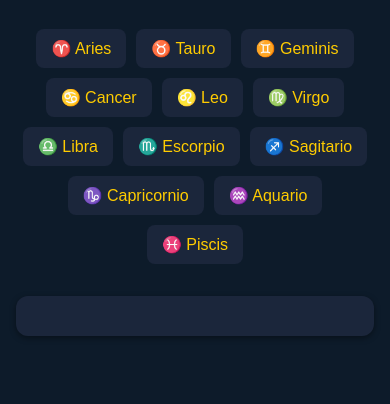
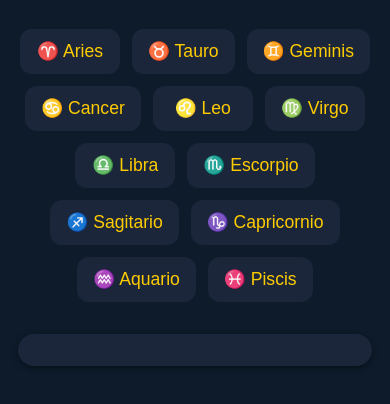
Before and after one commit to NicolasPerezUNLaSMN/astros, a plain HTML site: page index.html in a window 390 px wide. Shown: the part 116-520 px from the top of the page. Drawn offline with Linux system fonts and the light colour scheme.

Commit message:
Update index.html

```diff
--- a/index.html
+++ b/index.html
@@ -2,6 +2,7 @@
 <html lang="es">
 <head>
 <meta charset="UTF-8">
+<meta name="viewport" content="width=device-width, initial-scale=1.0">
 <title>Horóscopos del Día</title>
 <style>
 body {
@@ -14,26 +15,29 @@ body {
 }
 h1 {
   margin-bottom: 1em;
+  font-size: 2em;
 }
 .signs {
   display: flex;
   flex-wrap: wrap;
   justify-content: center;
-  gap: 10px;
+  gap: 12px;
   margin-bottom: 2em;
 }
 .sign-button {
   background: #1b263b;
   border: none;
-  padding: 10px 15px;
-  border-radius: 8px;
+  padding: 15px 20px;
+  border-radius: 12px;
   color: #ffcc00;
   cursor: pointer;
-  font-size: 16px;
+  font-size: 1.2em;
   transition: 0.2s;
   display: flex;
   align-items: center;
-  gap: 5px;
+  justify-content: center;
+  gap: 10px;
+  min-width: 120px;
 }
 .sign-button:hover {
   background: #415a77;
@@ -41,15 +45,43 @@ h1 {
 #horoscope {
   background: #1b263b;
   padding: 20px;
-  border-radius: 12px;
-  max-width: 600px;
+  border-radius: 16px;
+  max-width: 90%;
   margin: 0 auto;
   box-shadow: 0 2px 6px rgba(0,0,0,0.4);
+  font-size: 1.1em;
+  line-height: 1.5em;
+}
+#horoscope h2 {
+  font-size: 1.5em;
+  margin-bottom: 0.5em;
+}
+#horoscope p {
+  font-size: 1.1em;
 }
 #horoscope img {
-  width: 50px;
+  width: 60px;
+  max-width: 20%;
   vertical-align: middle;
   margin-right: 10px;
+}
+/* Responsive */
+@media (max-width: 480px) {
+  .sign-button {
+    font-size: 1.1em;
+    padding: 12px 16px;
+    min-width: 100px;
+  }
+  #horoscope {
+    padding: 16px;
+    font-size: 1em;
+  }
+  #horoscope h2 {
+    font-size: 1.3em;
+  }
+  #horoscope p {
+    font-size: 1em;
+  }
 }
 </style>
 </head>
@@ -66,7 +98,7 @@ const day = today.getDate();
 const month = today.getMonth() + 1;
 const dateString = `El pronóstico para el día ${day} del mes ${month} es:`;
 
-// Horóscopos inventados y emojis
+// Horóscopos inventados y emojis (resumido aquí, reemplazá por todos tus signos)
 const horoscopos = {
   "Aries": {
     "emoji":"♈",
@@ -375,8 +407,6 @@ const horoscopos = {
     "Dinero corto, amor tibio, trabajo pesado, ascenso imposible. Respira."
   ]
 }
-
-  // Los demás signos: Leo, Virgo, Libra, Scorpio, Sagittarius, Capricorn, Aquarius, Pisces se pueden agregar de la misma manera
 };
 
 // Crear botones
```
